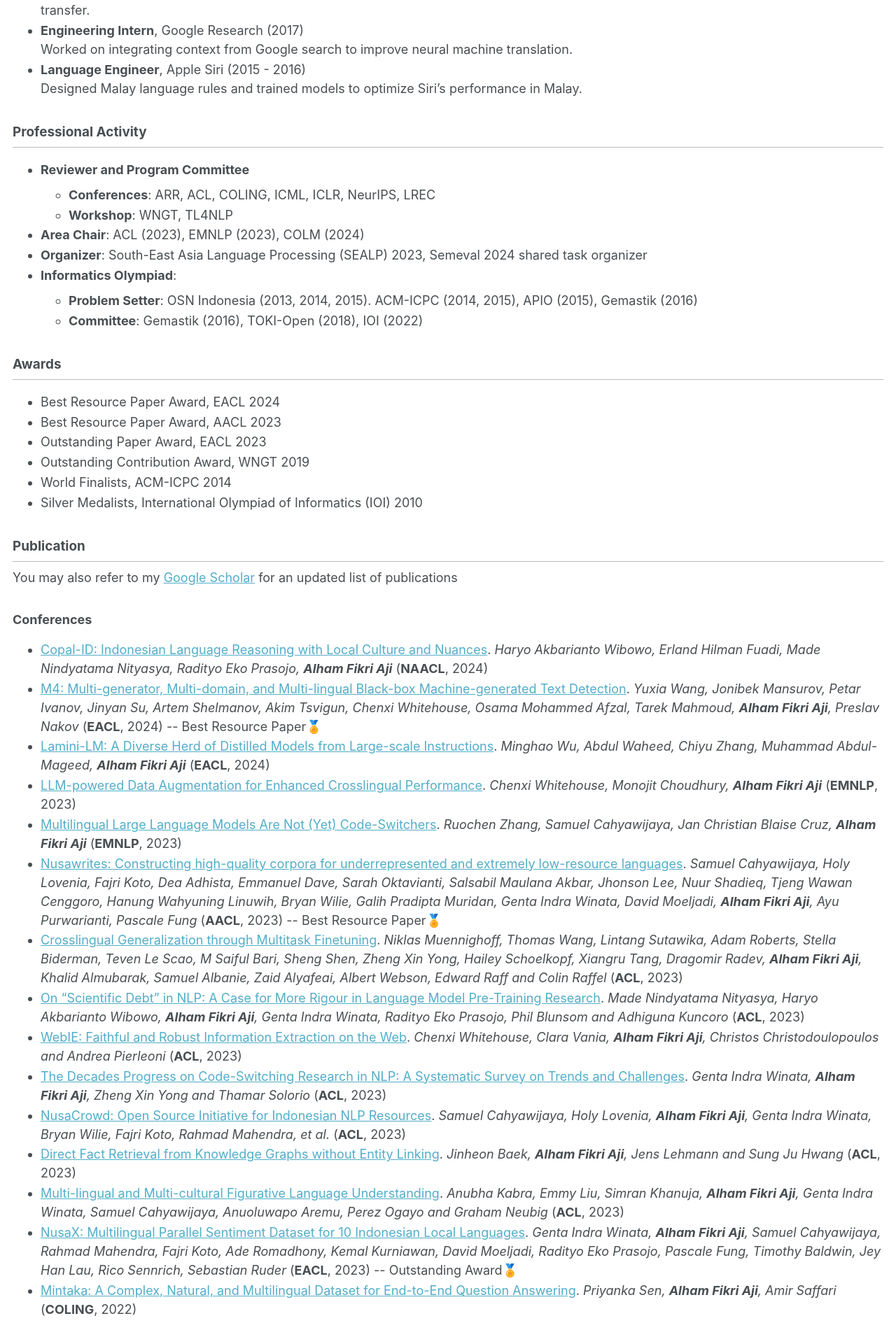
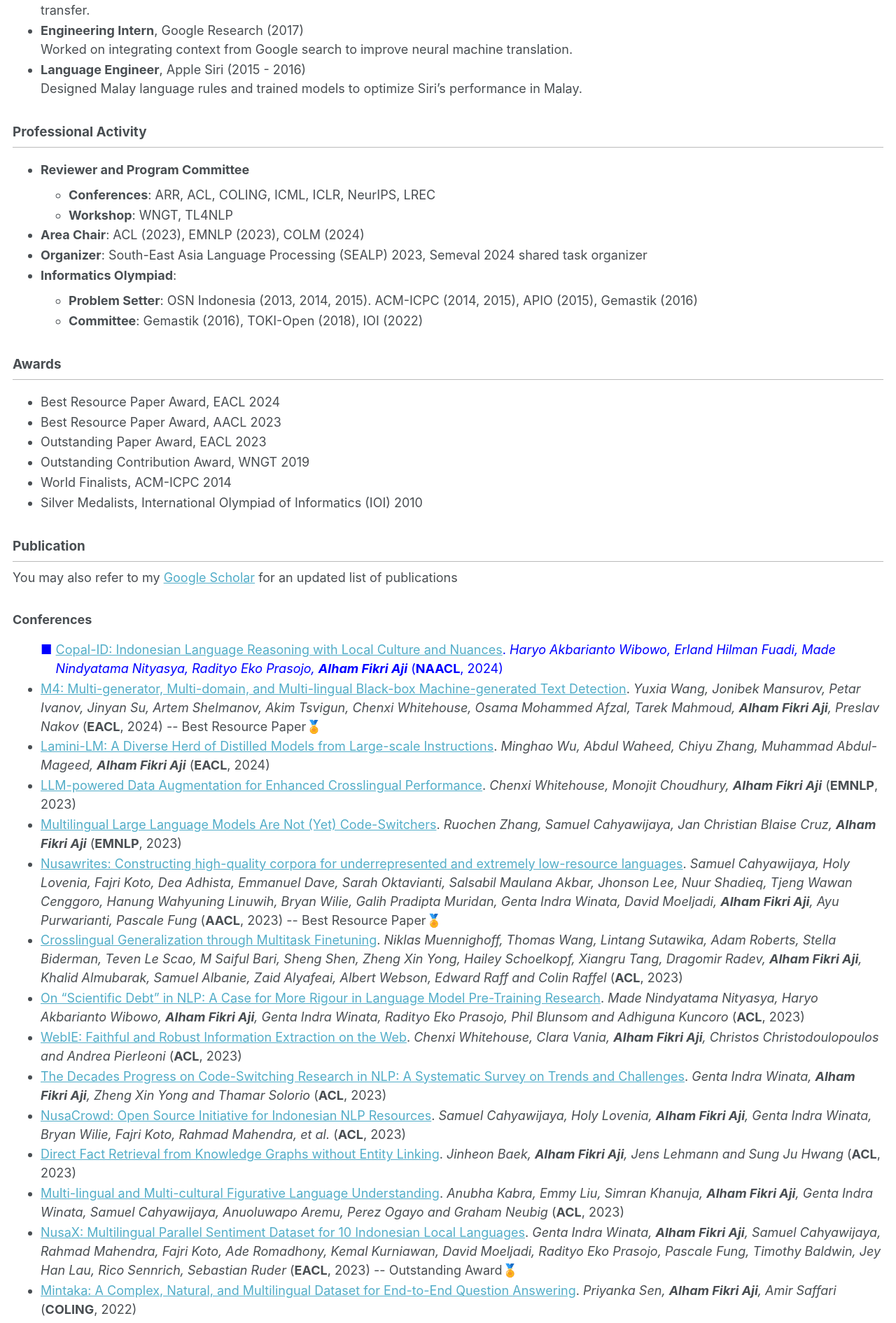
Before and after one commit to afaji/afaji.github.io, a Jekyll site: the page built from _pages/cv.md, in a window 1280 px wide. Shown: the part 1008-2899 px from the top of the page at 70% size. Built offline with Jekyll 4.4.1, drawn with Linux system fonts in a browser that asks for light colours.

Commit message:
Update cv.md

```diff
--- a/_pages/cv.md
+++ b/_pages/cv.md
@@ -67,19 +67,7 @@ You may also refer to my [Google Scholar](https://scholar.google.ca/citations?hl
 
 <ul>
 {% for paper in site.data.paper.conference %}
-<li class="
-    {% if paper.author %}
-        {% if paper.author == 'first' %}
-            first-author
-        {% elif paper.author == 'last' %}
-            last-author
-        {% else %}
-            default-author
-        {% endif %}
-    {% else %}
-        default-author
-    {% endif %}
-    ">
+<li class="{% if paper.author and paper.author == 'first' %}first-author{% elsif paper.author and paper.author == 'last' %}last-author{% else %}default-author{% endif %}">
     <a href="{{ paper.url }}">{{ paper.title | raw }}</a>. <i>{{ paper.authors | raw }}</i> (<b>{{ paper.venue | raw }}</b>, {{ paper.date | raw }})
     {% if paper.notes != null %} -- {{ paper.notes | raw }}
     {% endif %}
```
